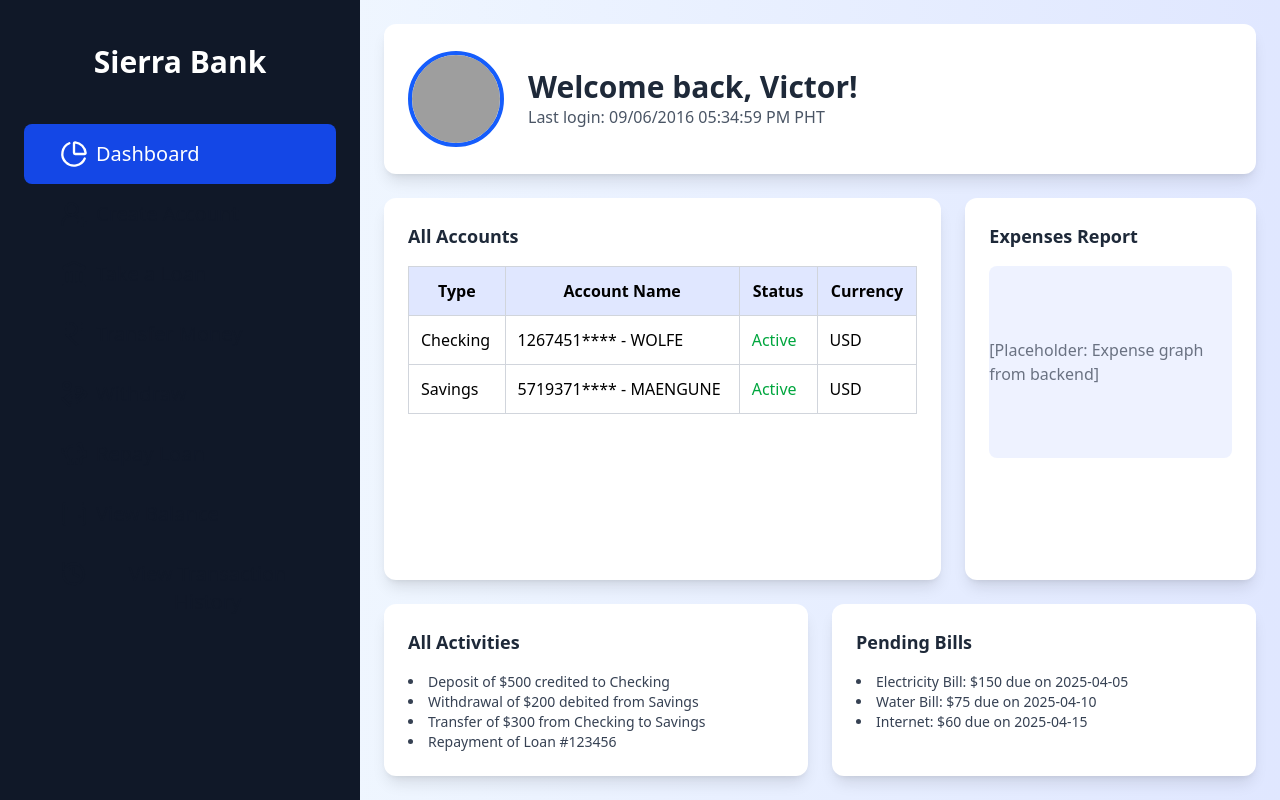
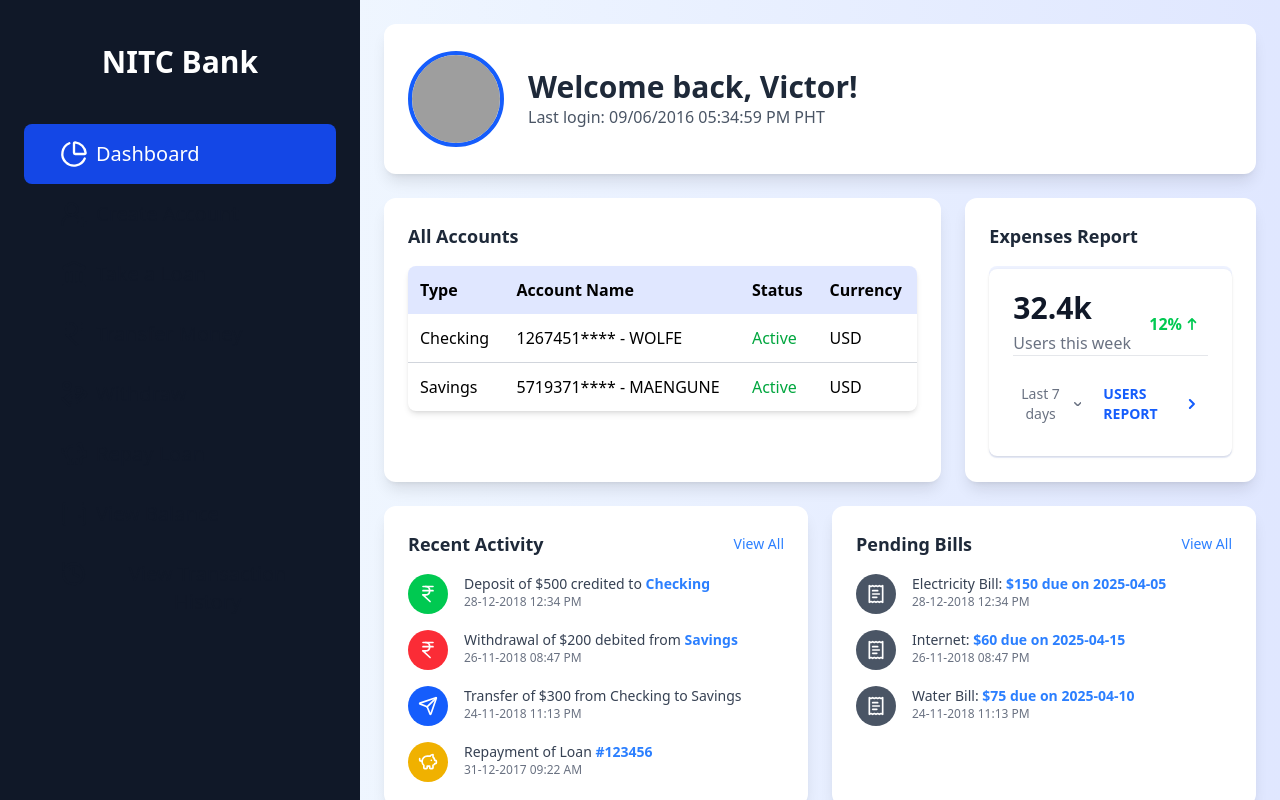
Before and after one commit to shazilkp/banking_system, a Next.js app: page /dashboard in a window 1280 px wide. Built offline with nearby package versions, Linux system fonts and the light colour scheme; grey boxes are pictures that could not be loaded.

Commit message:
dashboard css update

```diff
--- a/app/dashboard/page.js
+++ b/app/dashboard/page.js
@@ -1,6 +1,6 @@
 "use client";
 import { useRef,useState } from "react";
-import { ChartPie, UserRoundPlus, Landmark ,IndianRupee, HandCoins, PiggyBank, WalletMinimal, History} from 'lucide-react';
+import { ChartPie, UserRoundPlus, Landmark ,IndianRupee, HandCoins, PiggyBank, WalletMinimal, History, Ticket, User, Send, ReceiptIcon, ReceiptText} from 'lucide-react';
 
 
 const Dashboard = () => {
@@ -10,7 +10,7 @@ const Dashboard = () => {
       <div className="flex h-screen bg-gray-100 overflow-hidden">
       {/* Sidebar */}
       <aside className="w-90 bg-gray-900 text-white p-6 flex-shrink-0">
-        <div className="p-5 flex flex-col text-center"><h2 className="text-3xl font-bold mb-6">Sierra Bank</h2></div>
+        <div className="p-5 flex flex-col text-center"><h2 className="text-3xl font-bold mb-6">NITC Bank</h2></div>
 
         <div className={`flex flex-col p-4 text-base font-normal rounded-lg
           ${activeForm === null ? "bg-blue-700 text-white" : "text-gray-900 dark:text-white hover:bg-gray-100 dark:hover:bg-gray-700"}`}>
@@ -92,8 +92,71 @@ const DashboardOverview = () => {
     }
   };
 
+  const activities = [
+    {
+      id: 1,
+      icon: <IndianRupee className="w-5 h-5 text-white" />,
+      bgColor: "bg-green-500",
+      text: "Deposit of $500 credited to ",
+      highlight: "Checking",
+      date: "28-12-2018 12:34 PM",
+    },
+    {
+      id: 2,
+      icon: <IndianRupee className="w-5 h-5 text-white" />,
+      bgColor: "bg-red-500",
+      text: "Withdrawal of $200 debited from ",
+      highlight: "Savings",
+      date: "26-11-2018 08:47 PM",
+    },
+    {
+      id: 3,
+      icon: <Send className="w-5 h-5 text-white" />,
+      bgColor: "bg-blue-600",
+      text: "Transfer of $300 from Checking to Savings",
+      highlight: "",
+      date: "24-11-2018 11:13 PM",
+    },
+    {
+      id: 4,
+      icon: <PiggyBank className="w-5 h-5 text-white" />,
+      bgColor: "bg-yellow-500",
+      text: "Repayment of Loan ",
+      highlight: "#123456",
+      date: "31-12-2017 09:22 AM",
+    },
+  ];
+
+  const bills = [
+    {
+      id: 1,
+      icon: <ReceiptText className="w-5 h-5 text-white" />,
+      bgColor: "bg-gray-600",
+      text: "Electricity Bill: ",
+      highlight: "$150 due on 2025-04-05",
+      date: "28-12-2018 12:34 PM",
+    },
+    {
+      id: 2,
+      icon: <ReceiptText className="w-5 h-5 text-white" />,
+      bgColor: "bg-gray-600",
+      text: "Internet:  ",
+      highlight: "$60 due on 2025-04-15",
+      date: "26-11-2018 08:47 PM",
+    },
+    {
+      id: 3,
+      icon: <ReceiptText className="w-5 h-5 text-white" />,
+      bgColor: "bg-gray-600",
+      text: "Water Bill: ",
+      highlight: "$75 due on 2025-04-10",
+      date: "24-11-2018 11:13 PM",
+    },
+  ];
+
   return (
-    <div className="flex flex-col h-full gap-6 p-6 bg-gradient-to-r from-blue-50 to-indigo-100">
+
+    <div className="flex flex-col overflow-y-auto h-full gap-6 p-6 bg-gradient-to-r from-blue-50 to-indigo-100">
       {/* Top Section: Avatar & Welcome */}
       <div className="flex-shrink-0 bg-white p-6 rounded-xl shadow-lg hover:shadow-2xl transition-shadow flex items-center space-x-6 h-1/5">
         <div className="relative">
@@ -121,40 +184,105 @@ const DashboardOverview = () => {
 
       {/* Middle Section: Accounts and Expenses */}
       <div className="flex flex-grow gap-6">
+
         {/* All Accounts - Larger */}
         <div className="flex-1 bg-white p-6 rounded-xl shadow-lg hover:shadow-2xl transition-shadow">
+
           <h3 className="text-lg font-bold mb-4 text-gray-800">All Accounts</h3>
-          <table className="w-full border-collapse border border-gray-300">
+          <div className="relative overflow-x-auto shadow-md rounded-lg" ><table className="w-full  text-left">
             <thead>
               <tr className="bg-indigo-100">
-                <th className="border border-gray-300 p-3">Type</th>
-                <th className="border border-gray-300 p-3">Account Name</th>
-                <th className="border border-gray-300 p-3">Status</th>
-                <th className="border border-gray-300 p-3">Currency</th>
+                <th className=" p-3">Type</th>
+                <th className=" p-3">Account Name</th>
+                <th className=" p-3">Status</th>
+                <th className=" p-3">Currency</th>
               </tr>
             </thead>
             <tbody>
-              <tr className="hover:bg-gray-100 transition">
-                <td className="border border-gray-300 p-3">Checking</td>
-                <td className="border border-gray-300 p-3">1267451**** - WOLFE</td>
-                <td className="border border-gray-300 p-3 text-green-600">Active</td>
-                <td className="border border-gray-300 p-3">USD</td>
+              <tr className="border-b border-gray-300 hover:bg-gray-100 transition">
+                <td className=" p-3">Checking</td>
+                <td className=" p-3">1267451**** - WOLFE</td>
+                <td className=" p-3 text-green-600">Active</td>
+                <td className=" p-3">USD</td>
               </tr>
-              <tr className="hover:bg-gray-100 transition">
-                <td className="border border-gray-300 p-3">Savings</td>
-                <td className="border border-gray-300 p-3">5719371**** - MAENGUNE</td>
-                <td className="border border-gray-300 p-3 text-green-600">Active</td>
-                <td className="border border-gray-300 p-3">USD</td>
+              <tr className=" hover:bg-gray-100 transition">
+                <td className=" p-3">Savings</td>
+                <td className=" p-3">5719371**** - MAENGUNE</td>
+                <td className=" p-3 text-green-600">Active</td>
+                <td className=" p-3">USD</td>
               </tr>
             </tbody>
           </table>
+          </div>
+
         </div>
 
         {/* Expenses Report - Chart */}
         <div className="w-1/3 bg-white p-6 rounded-xl shadow-lg hover:shadow-2xl transition-shadow">
           <h3 className="text-lg font-bold mb-4 text-gray-800">Expenses Report</h3>
           <div className="h-48 flex items-center justify-center bg-indigo-50 rounded-lg">
-            <p className="text-gray-500">[Placeholder: Expense graph from backend]</p>
+
+<div class="max-w-sm w-full bg-white rounded-lg shadow-sm dark:bg-gray-800 p-4 md:p-6">
+  <div class="flex justify-between">
+    <div>
+      <h5 class="leading-none text-3xl font-bold text-gray-900 dark:text-white pb-2">32.4k</h5>
+      <p class="text-base font-normal text-gray-500 dark:text-gray-400">Users this week</p>
+    </div>
+    <div
+      class="flex items-center px-2.5 py-0.5 text-base font-semibold text-green-500 dark:text-green-500 text-center">
+      12%
+      <svg class="w-3 h-3 ms-1" aria-hidden="true" xmlns="http://www.w3.org/2000/svg" fill="none" viewBox="0 0 10 14">
+        <path stroke="currentColor" stroke-linecap="round" stroke-linejoin="round" stroke-width="2" d="M5 13V1m0 0L1 5m4-4 4 4"/>
+      </svg>
+    </div>
+  </div>
+  <div id="area-chart"></div>
+  <div class="grid grid-cols-1 items-center border-gray-200 border-t dark:border-gray-700 justify-between">
+    <div class="flex justify-between items-center pt-5">
+
+      <button
+        id="dropdownDefaultButton"
+        data-dropdown-toggle="lastDaysdropdown"
+        data-dropdown-placement="bottom"
+        class="text-sm font-medium text-gray-500 dark:text-gray-400 hover:text-gray-900 text-center inline-flex items-center dark:hover:text-white"
+        type="button">
+        Last 7 days
+        <svg class="w-2.5 m-2.5 ms-1.5" aria-hidden="true" xmlns="http://www.w3.org/2000/svg" fill="none" viewBox="0 0 10 6">
+          <path stroke="currentColor" stroke-linecap="round" stroke-linejoin="round" stroke-width="2" d="m1 1 4 4 4-4"/>
+        </svg>
+      </button>
+
+      <div id="lastDaysdropdown" class="z-10 hidden bg-white divide-y divide-gray-100 rounded-lg shadow-sm w-44 dark:bg-gray-700">
+          <ul class="py-2 text-sm text-gray-700 dark:text-gray-200" aria-labelledby="dropdownDefaultButton">
+            <li>
+              <a href="#" class="block px-4 py-2 hover:bg-gray-100 dark:hover:bg-gray-600 dark:hover:text-white">Yesterday</a>
+            </li>
+            <li>
+              <a href="#" class="block px-4 py-2 hover:bg-gray-100 dark:hover:bg-gray-600 dark:hover:text-white">Today</a>
+            </li>
+            <li>
+              <a href="#" class="block px-4 py-2 hover:bg-gray-100 dark:hover:bg-gray-600 dark:hover:text-white">Last 7 days</a>
+            </li>
+            <li>
+              <a href="#" class="block px-4 py-2 hover:bg-gray-100 dark:hover:bg-gray-600 dark:hover:text-white">Last 30 days</a>
+            </li>
+            <li>
+              <a href="#" class="block px-4 py-2 hover:bg-gray-100 dark:hover:bg-gray-600 dark:hover:text-white">Last 90 days</a>
+            </li>
+          </ul>
+      </div>
+      <a
+        href="#"
+        class="uppercase text-sm font-semibold inline-flex items-center rounded-lg text-blue-600 hover:text-blue-700 dark:hover:text-blue-500  hover:bg-gray-100 dark:hover:bg-gray-700 dark:focus:ring-gray-700 dark:border-gray-700 px-3 py-2">
+        Users Report
+        <svg class="w-2.5 h-2.5 ms-1.5 rtl:rotate-180" aria-hidden="true" xmlns="http://www.w3.org/2000/svg" fill="none" viewBox="0 0 6 10">
+          <path stroke="currentColor" stroke-linecap="round" stroke-linejoin="round" stroke-width="2" d="m1 9 4-4-4-4"/>
+        </svg>
+      </a>
+    </div>
+  </div>
+</div>
+
           </div>
         </div>
       </div>
@@ -163,23 +291,73 @@ const DashboardOverview = () => {
       <div className="flex gap-6">
         {/* All Activities */}
         <div className="flex-1 bg-white p-6 rounded-xl shadow-lg hover:shadow-2xl transition-shadow ">
-          <h3 className="text-lg font-bold mb-4 text-gray-800">All Activities</h3>
-          <ul className="list-disc list-inside text-sm text-gray-700">
-            <li>Deposit of $500 credited to Checking</li>
-            <li>Withdrawal of $200 debited from Savings</li>
-            <li>Transfer of $300 from Checking to Savings</li>
-            <li>Repayment of Loan #123456</li>
-          </ul>
+          {/* Header */}
+      <div className="flex justify-between items-center">
+        <h3 className="text-lg font-bold text-gray-800">Recent Activity</h3>
+        <a href="#" className="text-blue-500 text-sm hover:underline">
+          View All
+        </a>
+      </div>
+
+      {/* Activity List */}
+      <ul className="mt-4 space-y-4">
+        {activities.map((activity) => (
+          <li key={activity.id} className="flex items-start gap-4">
+            {/* Icon */}
+            <div
+              className={`w-10 h-10 flex items-center justify-center rounded-full ${activity.bgColor}`}
+            >
+              {activity.icon}
+            </div>
+
+            {/* Text Content */}
+            <div className="text-gray-700 text-sm">
+              <span>{activity.text}</span>
+              <span className="text-blue-500 font-semibold cursor-pointer">
+                {activity.highlight}
+              </span>
+              <p className="text-xs text-gray-500">{activity.date}</p>
+            </div>
+          </li>
+        ))}
+      </ul>
         </div>
 
         {/* Pending Bills */}
+
+
         <div className="flex-1 bg-white p-6 rounded-xl shadow-lg hover:shadow-2xl transition-shadow ">
-          <h3 className="text-lg font-bold mb-4 text-gray-800">Pending Bills</h3>
-          <ul className="list-disc list-inside text-sm text-gray-700">
-            <li>Electricity Bill: $150 due on 2025-04-05</li>
-            <li>Water Bill: $75 due on 2025-04-10</li>
-            <li>Internet: $60 due on 2025-04-15</li>
-          </ul>
+           {/* Header */}
+      <div className="flex justify-between items-center">
+        <h3 className="text-lg font-bold text-gray-800">Pending Bills</h3>
+        <a href="#" className="text-blue-500 text-sm hover:underline">
+          View All
+        </a>
+      </div>
+
+      {/* Bills List */}
+      <ul className="mt-4 space-y-4">
+        {bills.map((bills) => (
+          <li key={bills.id} className="flex items-start gap-4">
+            {/* Icon */}
+            <div
+              className={`w-10 h-10 flex items-center justify-center rounded-full ${bills.bgColor}`}
+            >
+              {bills.icon}
+            </div>
+
+            {/* Text Content */}
+            <div className="text-gray-700 text-sm">
+              <span>{bills.text}</span>
+              <span className="text-blue-500 font-semibold cursor-pointer">
+                {bills.highlight}
+              </span>
+              <p className="text-xs text-gray-500">{bills.date}</p>
+            </div>
+          </li>
+        ))}
+      </ul>
+
         </div>
       </div>
     </div>
@@ -208,8 +386,8 @@ const CreateAccountForm = ({ setActiveForm }) => {
   };
 
   return (
-    <div className="min-h-screen flex items-center justify-center bg-gray-400">
-      <div className="p-6 rounded-lg shadow-100xl max-w-md w-full bg-gradient-to-r from-blue-50 to-indigo-100">
+    <div className="min-h-screen flex items-center justify-center bg-gradient-to-r from-blue-50 to-indigo-100">
+      <div className="p-6 rounded-lg shadow-lg hover:shadow-2xl transition-shadow max-w-md w-full bg-white">
         <h3 className="text-2xl font-bold mb-4 text-gray-800">Create Account</h3>
 
         <div className="mb-4">
@@ -319,7 +497,7 @@ const TakeLoanForm = ({ setActiveForm }) => {
 
   return (
     <div className="min-h-screen flex items-center justify-center bg-gradient-to-r from-blue-50 to-indigo-100">
-      <div className="p-6 rounded-lg shadow-2xl max-w-md w-full bg-gradient-to-r from-blue-50 to-indigo-100">
+      <div className="p-6 rounded-lg shadow-lg hover:shadow-2xl transition-shadow max-w-md w-full bg-white">
         <h3 className="text-2xl font-bold mb-4 text-gray-800">Take a Loan</h3>
         <div className="mb-4">
           <input
@@ -432,7 +610,7 @@ const TransferMoneyForm = ({ setActiveForm }) => {
 
   return (
     <div className="min-h-screen flex items-center justify-center bg-gradient-to-r from-blue-50 to-indigo-100">
-      <div className="p-6 rounded-lg shadow-2xl max-w-md w-full bg-gradient-to-r from-blue-50 to-indigo-100">
+      <div className="p-6 rounded-lg shadow-lg hover:shadow-2xl transition-shadow max-w-md w-full bg-white">
         <h3 className="text-2xl font-bold mb-4 text-gray-800">Transfer Money</h3>
         <div className="mb-4">
           <select
@@ -546,7 +724,7 @@ const WithdrawForm = ({ setActiveForm }) => {
 
   return (
     <div className="min-h-screen flex items-center justify-center bg-gradient-to-r from-blue-50 to-indigo-100">
-      <div className="p-6 rounded-lg shadow-2xl max-w-md w-full bg-gradient-to-r from-blue-50 to-indigo-100">
+      <div className="p-6 rounded-lg shadow-lg hover:shadow-2xl transition-shadow max-w-md w-full bg-white">
         <h3 className="text-2xl font-bold mb-4 text-gray-800">Withdraw</h3>
         <div className="mb-4">
           <input
@@ -652,7 +830,7 @@ const RepayLoanForm = ({ setActiveForm }) => {
 
   return (
     <div className="min-h-screen flex items-center justify-center bg-gradient-to-r from-blue-50 to-indigo-100">
-      <div className="p-6 rounded-lg shadow-2xl max-w-md w-full bg-gradient-to-r from-blue-50 to-indigo-100">
+      <div className="p-6 rounded-lg shadow-lg hover:shadow-2xl transition-shadow max-w-md w-full bg-white">
         <h3 className="text-2xl font-bold mb-4 text-gray-800">Repay Loan</h3>
         {!validated && (
           <>
@@ -761,7 +939,7 @@ const ViewBalanceForm = ({ setActiveForm }) => {
 
   return (
     <div className="min-h-screen flex items-center justify-center bg-gradient-to-r from-blue-50 to-indigo-100">
-      <div className="p-6 rounded-lg shadow-2xl max-w-md w-full bg-gradient-to-r from-blue-50 to-indigo-100">
+      <div className="p-6 rounded-lg shadow-lg hover:shadow-2xl transition-shadow max-w-md w-full bg-white">
         <h3 className="text-2xl font-bold mb-4 text-gray-800">View Balance</h3>
         <select
           className="w-full p-3 border rounded mb-4 focus:outline-none focus:ring-2 focus:ring-blue-600"
@@ -821,7 +999,7 @@ const ViewTransactionHistoryForm = ({ setActiveForm }) => {
 
   return (
     <div className="min-h-screen flex items-center justify-center bg-gradient-to-r from-blue-50 to-indigo-100">
-      <div className="p-6 rounded-lg shadow-2xl max-w-lg w-full bg-gradient-to-r from-blue-50 to-indigo-100">
+      <div className="p-6 rounded-lg shadow-lg hover:shadow-2xl transition-shadow max-w-md w-full bg-white">
         <h3 className="text-2xl font-bold mb-4 text-gray-800">Transaction History</h3>
         <select
           className="w-full p-3 border rounded mb-4 focus:outline-none focus:ring-2 focus:ring-blue-600"
--- a/package.json
+++ b/package.json
@@ -9,6 +9,7 @@
     "lint": "next lint"
   },
   "dependencies": {
+    "apexcharts": "^3.46.0",
     "bcryptjs": "^3.0.2",
     "dotenv": "^16.4.7",
     "jsonwebtoken": "^9.0.2",
```
Also changed, not shown: 1 other file (tests, documents, lock files or other folders).
